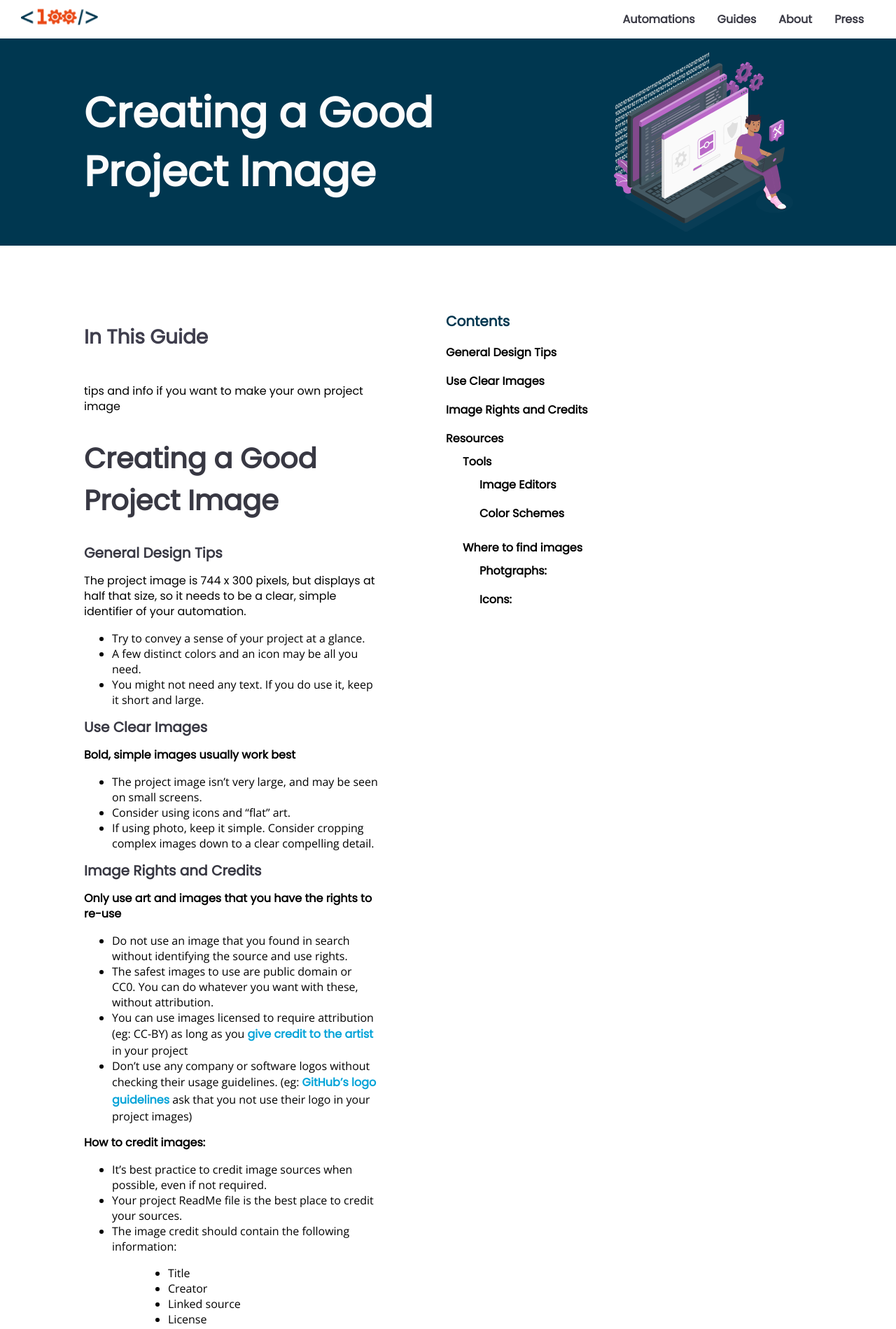
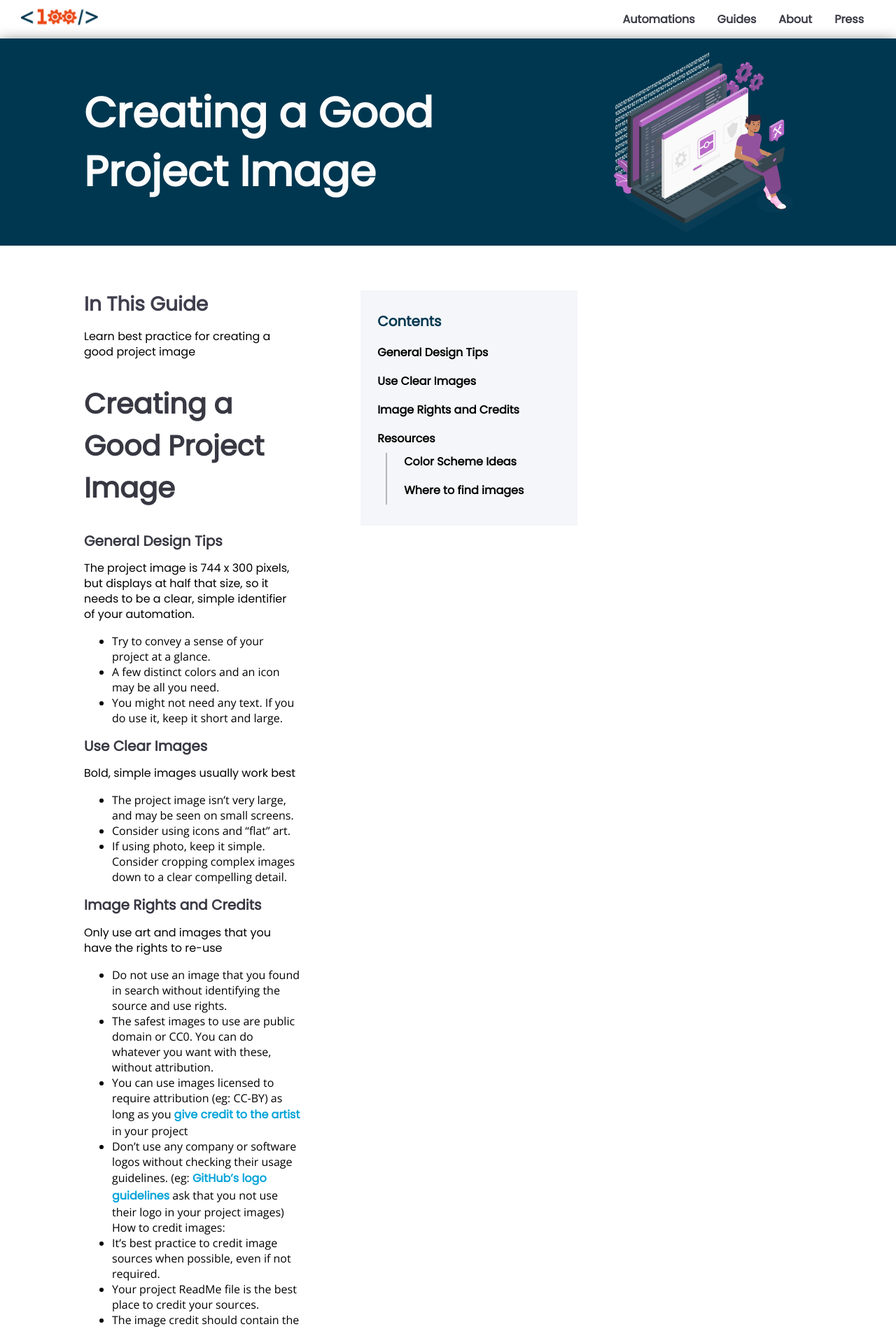
Before and after one commit to 100Automations/Website, a Jekyll site: the page built from _guides/creating-good-project-images.md, in a window 1280 px wide. Shown: the top 1899 px of the page at 70% size. Built offline with Jekyll 4.4.1, drawn with Linux system fonts in a browser that asks for light colours; some of the changed text lies outside the part shown.

Commit message:
#334 fixed most of the layout. shadow was added. need some feedback

```diff
--- a/_guides/creating-good-project-images.md
+++ b/_guides/creating-good-project-images.md
@@ -9,7 +9,7 @@ display: true
 
 
 ## General Design Tips
-
+<!-- was bold \/-->
 The project image is 744 x 300 pixels, but displays at half that size, so it needs to be a clear, simple identifier of your automation.
 
 - Try to convey a sense of your project at a glance.
@@ -18,21 +18,22 @@ The project image is 744 x 300 pixels, but displays at half that size, so it nee
 
 
 ## Use Clear Images
-
-**Bold, simple images usually work best**
+<!-- was bold \/-->
+Bold, simple images usually work best
 - The project image isn’t very large, and may be seen on small screens.
 - Consider using icons and “flat” art.
 - If using photo, keep it simple. Consider cropping complex images down to a clear compelling detail.
 
 
 ## Image Rights and Credits
-**Only use art and images that you have the rights to re-use**
+<!-- was bold \/-->
+Only use art and images that you have the rights to re-use
 - Do not use an image that you found in search without identifying the source and use rights.
 - The safest images to use are public domain or CC0. You can do whatever you want with these, without attribution.
 - You can use images licensed to require attribution (eg: CC-BY) as long as you [give credit to the artist](https://creativecommons.org/use-remix/attribution/){:target="_blank"}  in your project
 - Don’t use any company or software logos without checking their usage guidelines. (eg:  [GitHub's logo guidelines](https://github.com/logos){:target="_blank"} ask that you not use their logo in your project images)
-
-**How to credit images:**
+<!-- was bold \/-->
+How to credit images:
  - It's best practice to credit image sources when possible, even if not required.
  - Your project ReadMe file is the best place to credit your sources.
  - The image credit should contain the following information:
@@ -45,14 +46,14 @@ The project image is 744 x 300 pixels, but displays at half that size, so it nee
 ## Resources
 
 
-### Tools
+### Color Scheme Ideas
 
-#### Image Editors
+<!-- #### Image Editors
  - [iPiccy](https://ipiccy.com){:target="_blank"}
  - [Canva](https://www.canva.com){:target="_blank"}
- - [GIMP](https://www.gimp.org){:target="_blank"}
+ - [GIMP](https://www.gimp.org){:target="_blank"} -->
 
-#### Color Schemes
+<!-- #### Color Schemes -->
  - [Colormind](http://colormind.io){:target="_blank"}
  - [Coolors](https://coolors.co){:target="_blank"}
  - [Adobe Color](https://color.adobe.com/create/color-wheel){:target="_blank"}
@@ -75,3 +76,5 @@ The project image is 744 x 300 pixels, but displays at half that size, so it nee
  - [Creative Commons: How to give attribution](https://creativecommons.org/use-remix/attribution/){:target="_blank"}
  - [CC: Best practices for attribution](https://wiki.creativecommons.org/wiki/best_practices_for_attribution){:target="_blank"}
  - [Wikimedia Commons: Simple media reuse guide](https://commons.wikimedia.org/wiki/Commons:Simple_media_reuse_guide){:target="_blank"}
+
+To propose/submit changes to this guide, please [edit](#){:target="_blank"} the markdown file for this guide.
--- a/_layouts/guides.html
+++ b/_layouts/guides.html
@@ -1,9 +1,9 @@
 ---
 layout: default
 ---
-<!-- This will be our layout for each guide in our collection -->
+<!-- This will be our layout for each guide in our collection  -->
 
-<div class="guide guide_layout">
+<div class="guide guide_layout body-shadow">
     <section class="hero-container hero-container--guides">
         <h1 class="title1 col1">
           {{page.title}}
@@ -13,18 +13,19 @@ layout: default
     <section class="body-container body-container--guides">
         <div class="content-container content-container--guide">
           <h5 class="title5">In This Guide</h5>
-          <p class="p1">{{page.description}}</p>
+          <p class="p1"> Learn best practice for creating a good project image </p>
           {{content}}
         </div>
 
         <div class="sticky-nav-container--guides">
 
-          <nav>
+          <nav class='nav-border'>
             <h2>Contents</h2>
-            {% include toc.html html=content h_min=2%}
+              {% include toc.html submenu_class='nav-border-links' html=content h_min=2 h_max=3 %}
           </nav>
+
         </div>
 
     </section>
-
 </div>
+<!-- <div class='body-shadow'></div> -->
--- a/_sass/guides.scss
+++ b/_sass/guides.scss
@@ -1,77 +1,4 @@
-// TODO: use template language to pull words from file
-// instead of hardcoding
-
-
-.guide{
-    display: grid;
-    margin: 0 120px 0 120px;
-    grid-template-columns: repeat(12, 1fr);
-    grid-auto-rows: minmax(100px, auto);
-    grid-column-gap: 3.975rem;
-  }
-
-  .content-container-title{
-    margin: 0;
-  }
-
-  .content-container--guide  h1 {
-
-    font-family:$poppins;
-    font-size: 40px;
-    font-style: normal;
-    font-weight: 600;
-    line-height: 60px;
-    letter-spacing: 0em;
-    text-align: left;
-    color: #383843;
-
-
-  }
-  .content-container--guide  h2{
-    font-family: $poppins;
-    font-size: 20px;
-    font-style: normal;
-    font-weight: 600;
-    line-height: 24px;
-    letter-spacing: 0em;
-    text-align: left;
-    color: #383843;
-
-  }
-
-  .content-container--guide h3{
-    font-family: $poppins;
-    font-size: 18px;
-    font-style: normal;
-    font-weight: 600;
-    line-height: 22px;
-    letter-spacing: 0em;
-    text-align: left;
-    color: #383843;
-  }
-  .content-container--guide h4{
-    font-family: $poppins;
-    font-size: 16px;
-    font-style: normal;
-    font-weight: 600;
-    line-height: 22px;
-    letter-spacing: 0em;
-    text-align: left;
-    color: #383843;
-  }
-
-  .content-container--guide p {
-    /* styleName: Guide/P1; */
-    font-family: $poppins;
-    font-size: 16px;
-    font-style: normal;
-    font-weight: 400;
-    line-height: 22px;
-    letter-spacing: 0em;
-    text-align: left;
-
-  }
-
+// hero container stuff - first section element
 .hero-container{
   grid-row: 1;
   display: grid;
@@ -80,6 +7,7 @@
   grid-template-columns: repeat(3, 1fr);
 
 }
+
 .hero-container--guides{
 background-color: #003750;
 box-shadow: -20rem 0 #003750, 40rem 0 #003750;
@@ -93,15 +21,93 @@
 max-height: 168px;
 margin: 4rem 0 4rem 0;
 }
+
 .hero-container--guides .col3{
 grid-column: 10/12
+}
+// end hero container - first section element
+
+// parental div stuff
+.guide{
+  display: grid;
+  // margin: 0 50px 0 120px;
+  padding: 0 120px 0 120px;
+  grid-template-columns: repeat(12, 1fr);
+  grid-auto-rows: minmax(100px, auto);
+  grid-column-gap: 3.975rem;
+}
+
+// end parental div
+
+// second section element
+.content-container-title{
+  margin: 0;
+}
+
+.content-container--guide  h1 {
+  font-size: 40px;
+  font-style: normal;
+  font-weight: 600;
+  line-height: 60px;
+  letter-spacing: 0em;
+  text-align: left;
+  color: #383843;
+}
+
+.content-container--guide  h2{
+  font-size: 20px;
+  font-style: normal;
+  font-weight: 600;
+  line-height: 24px;
+  letter-spacing: 0em;
+  text-align: left;
+  color: #383843;
+}
+
+.content-container--guide h3{
+  font-size: 18px;
+  font-style: normal;
+  font-weight: 600;
+  line-height: 22px;
+  letter-spacing: 0em;
+  text-align: left;
+  color: #383843;
+}
+
+.content-container--guide h4{
+  font-size: 16px;
+  font-style: normal;
+  font-weight: 600;
+  line-height: 22px;
+  letter-spacing: 0em;
+  text-align: left;
+  color: #383843;
+}
+
+.content-container--guide p {
+  font-family: $poppins;
+  font-size: 16px;
+  font-style: normal;
+  font-weight: 400;
+  line-height: 22px;
+  letter-spacing: 0em;
+  text-align: left;
+
+}
+// end second section element
+
+// left side container
+
+.title5 {
+  margin: 0;
 }
 
 .body-container{
   display: grid;
-    grid-column-gap: 10px;
+  grid-column-gap: 11.8px;
   grid-column: 1/span 12;
   font-family: 'Open Sans', sans-serif;
+  padding-bottom: 5rem;
 }
 
 .body-container ul{
@@ -116,10 +122,12 @@
 .content-container{
   grid-column: 1/8;
 }
+// end left side container
 
+// right nav container
 .sticky-nav-container--guides{
   grid-column: 9/70;
-    margin-left: 53px;
+  margin-left: 63px;
   }
 
 .sticky-nav-container--guides nav{
@@ -162,8 +170,20 @@
   border-left: 2px solid;
   border-color: $iconsgrey;
   margin-left: 12px;
+  margin-bottom: 16px;
 }
 
 .nav-border{
   background-color: #F4F6F9;
+  padding-bottom: 16px;
 }
+// end right nav container
+
+// bottom shadow
+
+.body-shadow{
+  box-shadow: 0px 4px 20px rgba(0, 0, 0, 0.6);
+  overflow-y: hidden;
+  margin-bottom: 3rem;
+  border-radius: 0 0 100px 100px;
+}
```
Lines whose indentation alone changed are shown as unchanged.
